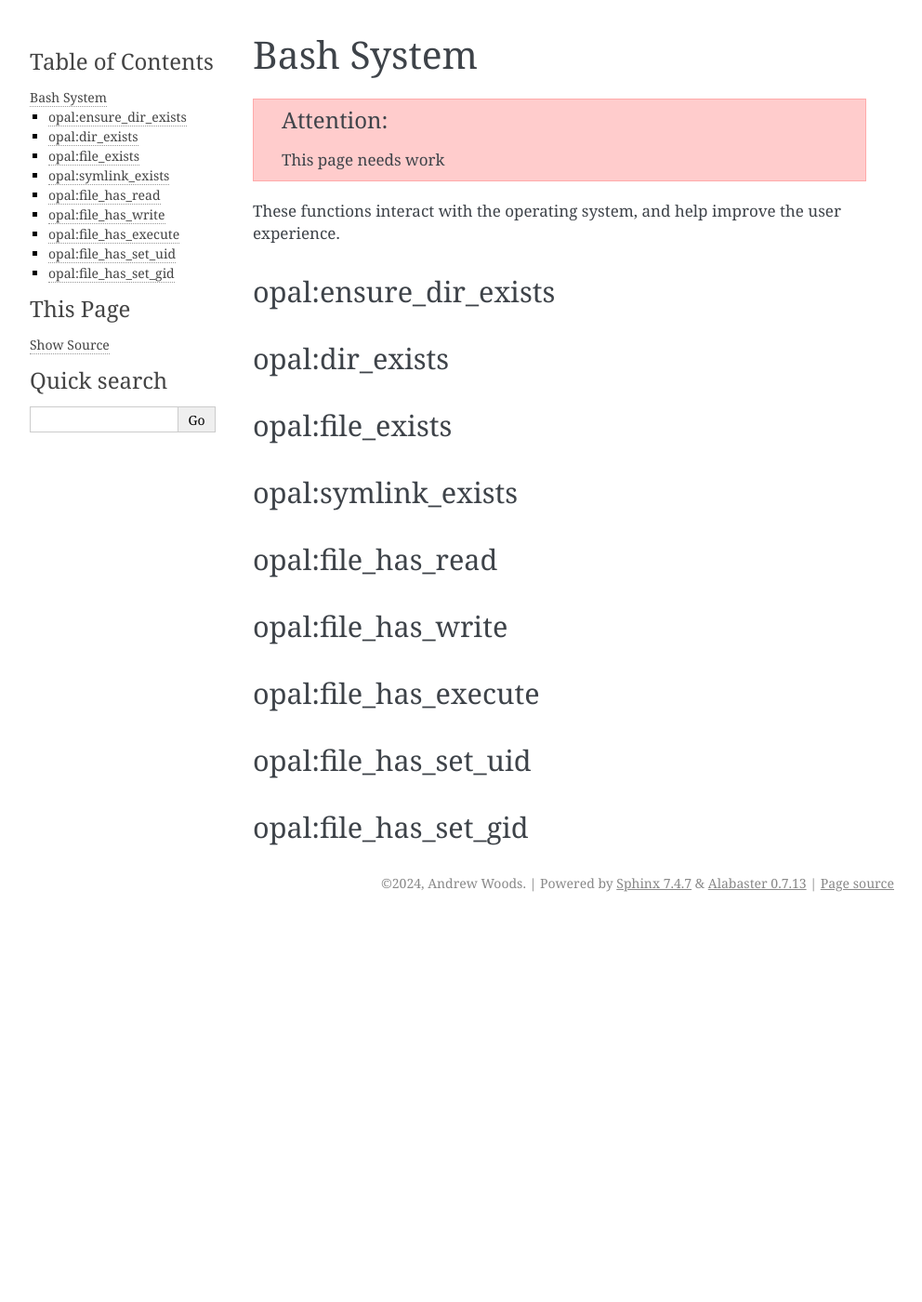
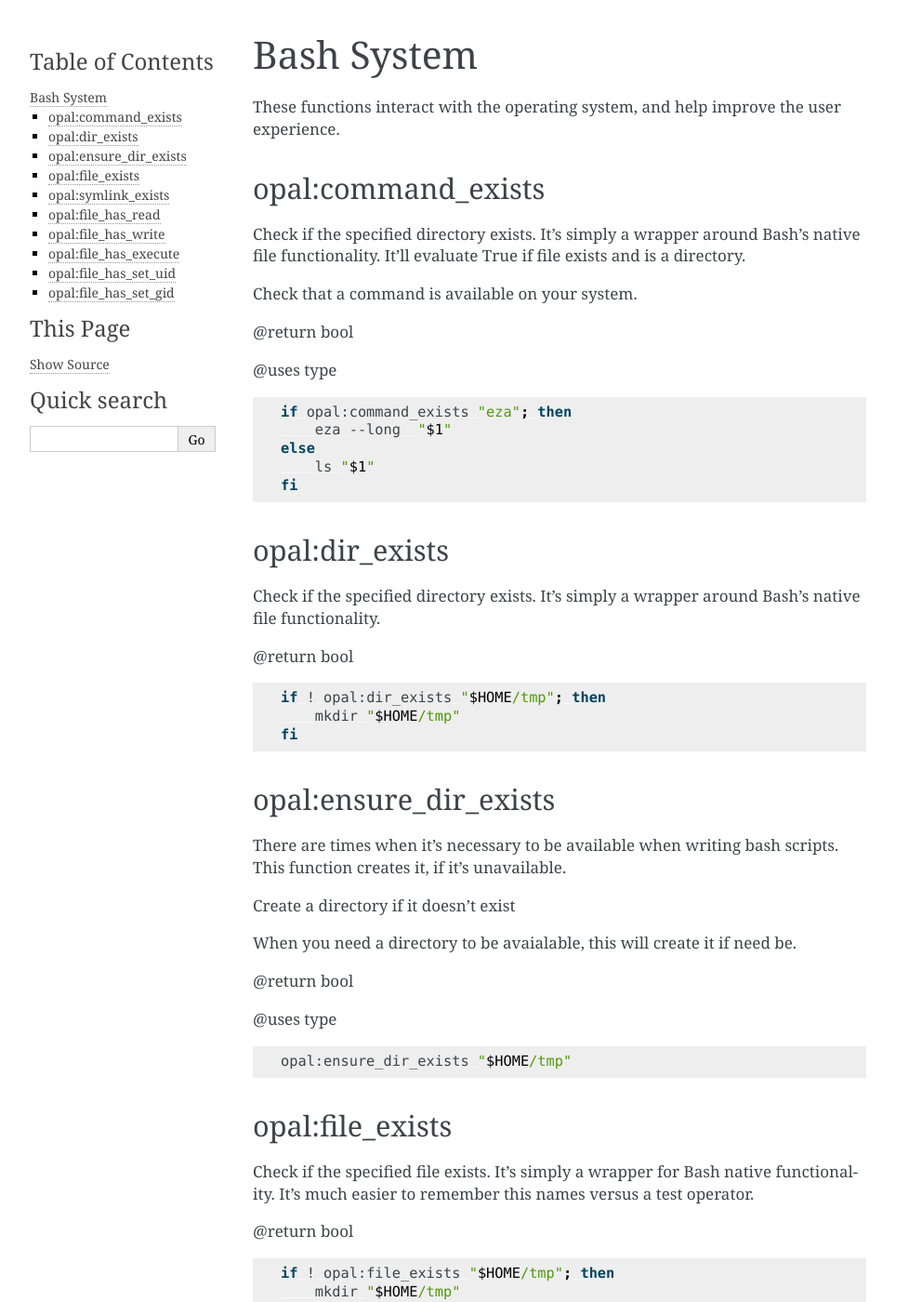
Before and after one commit to andrewwoods/opal-documentation-rtd, a Sphinx documentation site: the page built from docs/source/bash-system.rst, in a window 1280 px wide and 1400 px high. Shown: the whole window at 93% size, without its empty margins (148-1140 px from the left). Built offline with Sphinx 7.4.7, drawn with Linux system fonts in a browser that asks for light colours; some of the changed text lies outside the part shown.

Commit message:
Add complete description for all system functions
Add description, parameters, return values and code examples for each
of the functions.

```diff
--- a/docs/source/bash-system.rst
+++ b/docs/source/bash-system.rst
@@ -2,36 +2,171 @@
 Bash System
 ==============
 
-.. attention::
-
-   This page needs work
-
 These functions interact with the operating system, and help improve the user
 experience.
 
-opal:ensure_dir_exists
-######################
+
+opal:command_exists
+-------------------
+
+Check if the specified directory exists. It's simply a wrapper around Bash's
+native file functionality. It'll evaluate True if file exists and is a
+directory.
+
+Check that a command is available on your system.
+
+@return bool
+
+@uses type
+
+.. code:: bash
+
+   if opal:command_exists "eza"; then
+       eza --long  "$1"
+   else
+       ls "$1"
+   fi
+
 
 opal:dir_exists
-###############
+---------------
+
+Check if the specified directory exists. It's simply a wrapper around Bash's
+native file functionality.
+
+@return bool
+
+.. code:: bash
+
+   if ! opal:dir_exists "$HOME/tmp"; then
+       mkdir "$HOME/tmp"
+   fi
+
+opal:ensure_dir_exists
+----------------------
+
+There are times when it's necessary to be available when writing bash scripts.
+This function creates it, if it's unavailable.
+
+Create a directory if it doesn't exist
+
+When you need a directory to be avaialable, this will create it if need be.
+
+@return bool
+
+@uses type
+
+.. code:: bash
+
+   opal:ensure_dir_exists "$HOME/tmp"
+
+
 
 opal:file_exists
-################
+----------------
+
+Check if the specified file exists. It's simply a wrapper for Bash native
+functionality. It's much easier to remember this names versus a test operator.
+
+@return bool
+
+.. code:: bash
+
+   if ! opal:file_exists "$HOME/tmp"; then
+       mkdir "$HOME/tmp"
+   fi
 
 opal:symlink_exists
-###################
+-------------------
+
+Check if a symlink exists
+
+@return bool
+
+.. code:: bash
+
+   if ! opal:symlink_exists "$HOME/symlink_name"; then
+       opal:success 'The symlink "symlink_name" was found'
+   fi
 
 opal:file_has_read
-##################
+------------------
+
+Check if the current user can read a file.
+
+@param string $filepath
+
+@return bool
+
+.. code:: bash
+
+   if opal:file_has_read "$filepath"; then
+      opal:success "File '${filepath}' has read permission"
+   else
+      opal:failure "The file '${filepath}' cannot be read"
+   fi
+
 
 opal:file_has_write
-###################
+-------------------
+
+Check if the current user can read a file.
+
+@param string $filepath
+
+@return bool
+
+.. code:: bash
+
+   if opal:file_has_write "$filepath"; then
+      opal:success "File '${filepath}' has write permission"
+   else
+      opal:failure "The file '${filepath}' cannot be written"
+   fi
 
 opal:file_has_execute
-#####################
+---------------------
+
+Check if the current user can execute a file.
+
+@param string $filepath
+
+@return bool
+
+.. code:: bash
+
+   if opal:file_has_execute "$filepath"; then
+      opal:success "File '${filepath}' has execute permission"
+   else
+      opal:failure "The file '${filepath}' cannot be executed"
+   fi
 
 opal:file_has_set_uid
-#####################
+---------------------
+
+Determine if the file has the Set UID bit set
+
+@param string $filepath
+
+@return bool
+
+.. code:: bash
+
+   if opal:file_has_set_uid "$filepath"; then
+      opal:message "File '${filepath}' has Set UID permission"
+   fi
 
 opal:file_has_set_gid
-#####################
+---------------------
+
+Determine if the file has the Set GID bit set
+
+@param string $filepath
+
+@return bool
+
+.. code:: bash
+
+   if opal:file_has_set_gid "$filepath"; then
+      opal:message "File '${filepath}' has Set GID permission"
+   fi
```
